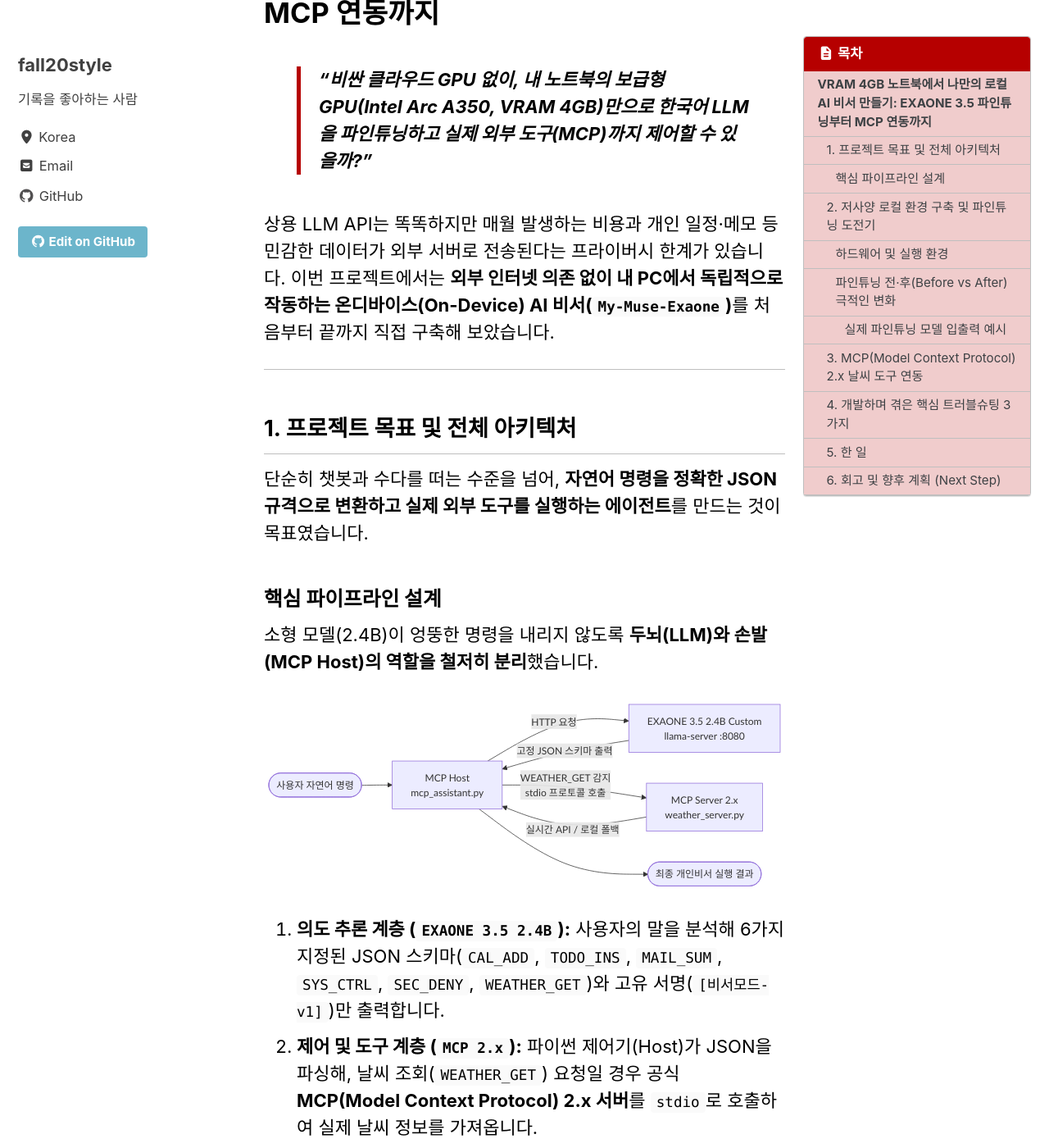
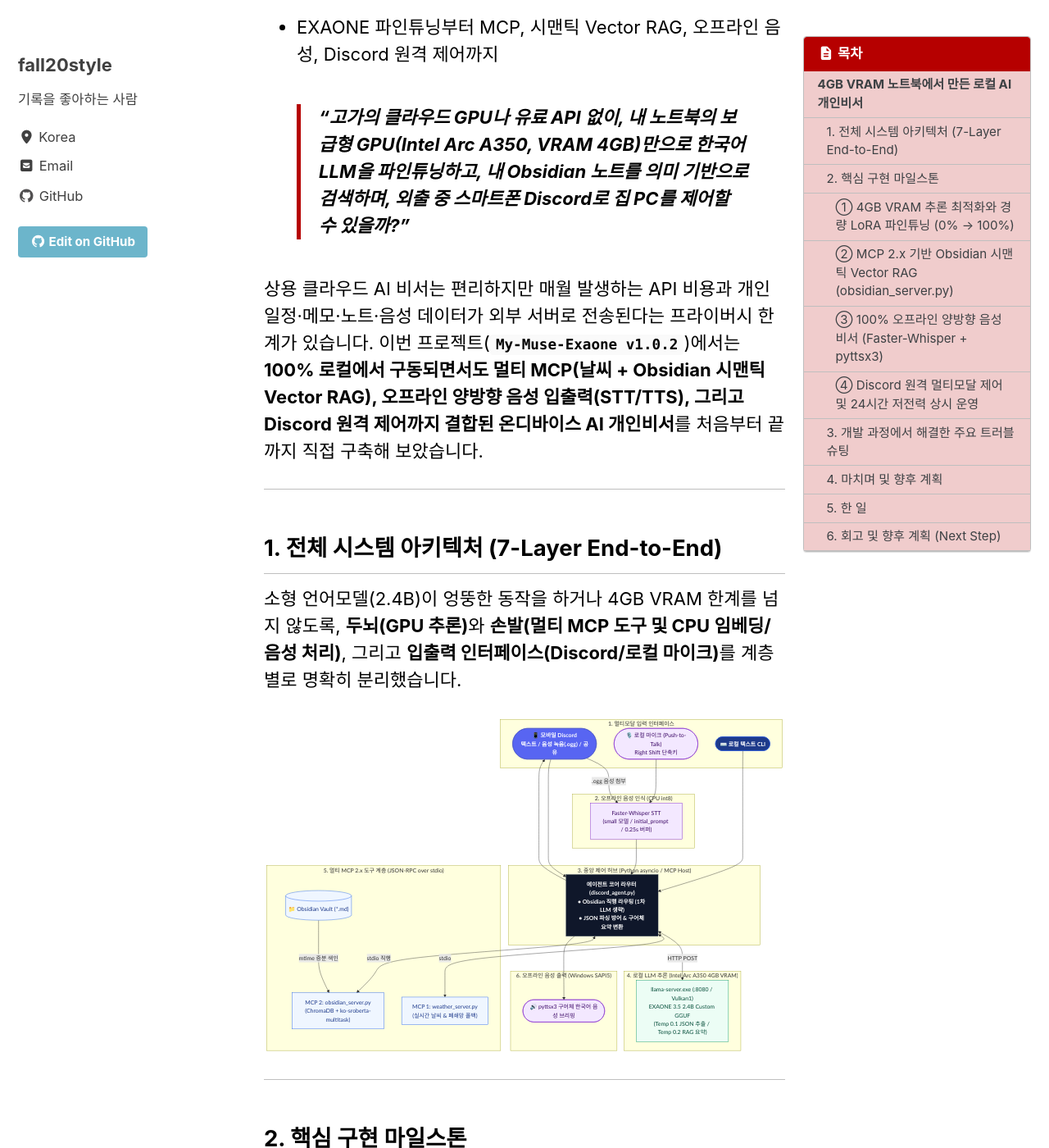
Before and after one commit to fall20style/fall20style.github.io, a Jekyll site: the page built from _posts/2026-11-14-my-muse-local.md, in a window 1280 px wide and 1400 px high, scrolled down 322 px. Shown: the whole window at 82% size. Built offline with Jekyll 4.4.1, drawn with Linux system fonts in a browser that asks for light colours; cached includes are drawn as plain includes; some of the changed text lies outside the part shown.

Commit message:
Update 2026-11-14-my-muse-local.md

````diff
--- a/_posts/2026-11-14-my-muse-local.md
+++ b/_posts/2026-11-14-my-muse-local.md
@@ -17,83 +17,111 @@ description: desc가 여기에
 ---
 
 
-# VRAM 4GB 노트북에서 나만의 로컬 AI 비서 만들기: EXAONE 3.5 파인튜닝부터 MCP 연동까지
+# 4GB VRAM 노트북에서 만든 로컬 AI 개인비서
+- EXAONE 파인튜닝부터 MCP, 시맨틱 Vector RAG, 오프라인 음성, Discord 원격 제어까지
 
-> **"비싼 클라우드 GPU 없이, 내 노트북의 보급형 GPU(Intel Arc A350, VRAM 4GB)만으로 한국어 LLM을 파인튜닝하고 실제 외부 도구(MCP)까지 제어할 수 있을까?"**
+> **"고가의 클라우드 GPU나 유료 API 없이, 내 노트북의 보급형 GPU(Intel Arc A350, VRAM 4GB)만으로 한국어 LLM을 파인튜닝하고, 내 Obsidian 노트를 의미 기반으로 검색하며, 외출 중 스마트폰 Discord로 집 PC를 제어할 수 있을까?"**
 
-상용 LLM API는 똑똑하지만 매월 발생하는 비용과 개인 일정·메모 등 민감한 데이터가 외부 서버로 전송된다는 프라이버시 한계가 있습니다. 이번 프로젝트에서는 **외부 인터넷 의존 없이 내 PC에서 독립적으로 작동하는 온디바이스(On-Device) AI 비서(`My-Muse-Exaone`)**를 처음부터 끝까지 직접 구축해 보았습니다.
+상용 클라우드 AI 비서는 편리하지만 매월 발생하는 API 비용과 개인 일정·메모·노트·음성 데이터가 외부 서버로 전송된다는 프라이버시 한계가 있습니다. 이번 프로젝트(**`My-Muse-Exaone v1.0.2`**)에서는 **100% 로컬에서 구동되면서도 멀티 MCP(날씨 + Obsidian 시맨틱 Vector RAG), 오프라인 양방향 음성 입출력(STT/TTS), 그리고 Discord 원격 제어까지 결합된 온디바이스 AI 개인비서**를 처음부터 끝까지 직접 구축해 보았습니다.
 
 ---
 
-## 1. 프로젝트 목표 및 전체 아키텍처
+## 1. 전체 시스템 아키텍처 (7-Layer End-to-End)
 
-단순히 챗봇과 수다를 떠는 수준을 넘어, **자연어 명령을 정확한 JSON 규격으로 변환하고 실제 외부 도구를 실행하는 에이전트**를 만드는 것이 목표였습니다.
-
-### 핵심 파이프라인 설계
-소형 모델(2.4B)이 엉뚱한 명령을 내리지 않도록 **두뇌(LLM)와 손발(MCP Host)의 역할을 철저히 분리**했습니다.
+소형 언어모델(2.4B)이 엉뚱한 동작을 하거나 4GB VRAM 한계를 넘지 않도록, **두뇌(GPU 추론)**와 **손발(멀티 MCP 도구 및 CPU 임베딩/음성 처리)**, 그리고 **입출력 인터페이스(Discord/로컬 마이크)**를 계층별로 명확히 분리했습니다.
 
 ```mermaid
-flowchart LR
-    User([사용자 자연어 명령]) --> Host[MCP Host<br/>mcp_assistant.py]
-    Host -->|HTTP 요청| LLM[EXAONE 3.5 2.4B Custom<br/>llama-server :8080]
-    LLM -->|고정 JSON 스키마 출력| Host
-    Host -->|WEATHER_GET 감지<br/>stdio 프로토콜 호출| MCP[MCP Server 2.x<br/>weather_server.py]
-    MCP -->|실시간 API / 로컬 폴백| Host
-    Host --> Out([최종 개인비서 실행 결과])
+flowchart TB
+    classDef client fill:#1e3a8a,stroke:#1d4ed8,color:#ffffff,font-weight:bold
+    classDef discord fill:#5865F2,stroke:#4752C4,color:#ffffff,font-weight:bold
+    classDef audio fill:#f3e8ff,stroke:#7e22ce,color:#3b0764
+    classDef hub fill:#0f172a,stroke:#334155,color:#ffffff,font-weight:bold
+    classDef llm fill:#ecfdf5,stroke:#059669,color:#064e3b
+    classDef mcp fill:#eff6ff,stroke:#2563eb,color:#1e3a8a
+
+    subgraph Input ["1. 멀티모달 입력 인터페이스"]
+        MobileDC(["📱 모바일 Discord<br/>텍스트 / 음성 녹음(.ogg) / 공유"]):::discord
+        LocalMic(["🎙️ 로컬 마이크 (Push-to-Talk)<br/>Right Shift 단축키"]):::audio
+        LocalCLI(["⌨️ 로컬 텍스트 CLI"]):::client
+    end
+
+    subgraph STT ["2. 오프라인 음성 인식 (CPU int8)"]
+        Whisper["Faster-Whisper STT<br/>(small 모델 / initial_prompt / 0.25s 버퍼)"]:::audio
+    end
+
+    subgraph Hub ["3. 중앙 제어 허브 (Python asyncio / MCP Host)"]
+        Agent["에이전트 코어 라우터 (discord_agent.py)<br/>• Obsidian 직행 라우팅 (1차 LLM 생략)<br/>• JSON 파싱 방어 & 구어체 요약 변환"]:::hub
+    end
+
+    subgraph LLM ["4. 로컬 LLM 추론 (Intel Arc A350 4GB VRAM)"]
+        LlamaServer["llama-server.exe (:8080 / Vulkan1)<br/>EXAONE 3.5 2.4B Custom GGUF<br/>(Temp 0.1 JSON 추출 / Temp 0.2 RAG 요약)"]:::llm
+    end
+
+    subgraph MCP ["5. 멀티 MCP 2.x 도구 계층 (JSON-RPC over stdio)"]
+        WeatherMCP["MCP 1: weather_server.py<br/>(실시간 날씨 & 폐쇄망 폴백)"]:::mcp
+        ObsidianMCP["MCP 2: obsidian_server.py<br/>(ChromaDB + ko-sroberta-multitask)"]:::mcp
+        VaultDB[("📁 Obsidian Vault (*.md)")]:::mcp
+    end
+
+    subgraph TTS ["6. 오프라인 음성 출력 (Windows SAPI5)"]
+        Speaker(["🔊 pyttsx3 구어체 한국어 음성 브리핑"]):::audio
+    end
+
+    MobileDC -->|".ogg 음성 첨부"| Whisper
+    LocalMic --> Whisper
+    Whisper --> Agent
+    MobileDC & LocalCLI --> Agent
+    Agent <-->|"HTTP POST"| LlamaServer
+    Agent <-->|"stdio"| WeatherMCP
+    Agent <-->|"stdio 직행"| ObsidianMCP
+    VaultDB -->|"mtime 증분 색인"| ObsidianMCP
+    Agent --> MobileDC
+    Agent --> Speaker
 ```
-
-1. **의도 추론 계층 (`EXAONE 3.5 2.4B`):** 사용자의 말을 분석해 6가지 지정된 JSON 스키마(`CAL_ADD`, `TODO_INS`, `MAIL_SUM`, `SYS_CTRL`, `SEC_DENY`, `WEATHER_GET`)와 고유 서명(`[비서모드-v1]`)만 출력합니다.
-2. **제어 및 도구 계층 (`MCP 2.x`):** 파이썬 제어기(Host)가 JSON을 파싱해, 날씨 조회(`WEATHER_GET`) 요청일 경우 공식 **MCP(Model Context Protocol) 2.x 서버**를 `stdio`로 호출하여 실제 날씨 정보를 가져옵니다.
 
 ---
 
-## 2. 저사양 로컬 환경 구축 및 파인튜닝 도전기
+## 2. 핵심 구현 마일스톤
 
-### 하드웨어 및 실행 환경
-* **GPU / OS:** Intel Arc A350 (VRAM 4GB) / Windows 11
-* **베이스 모델:** `LGAI-EXAONE/EXAONE-3.5-2.4B-Instruct`
-* **추론 엔진:** `llama.cpp` (Windows Vulkan 백엔드)
+### ① 4GB VRAM 추론 최적화와 경량 LoRA 파인튜닝 (`0% → 100%`)
+* **추론 엔진:** `llama.cpp`(Vulkan 백엔드)와 컨텍스트 최적화(`-c 2048 -ngl 99`)로 `LGAI-EXAONE/EXAONE-3.5-2.4B-Instruct` 모델을 구동해 **56.28 t/s** 프롬프트 처리 속도와 건당 **2.3~4.9초**의 응답 속도를 확보했습니다.
+* **구조화 JSON 파인튜닝:** 6대 개인비서 기능(일정 등록 `CAL_ADD`, 할 일 추가 `TODO_INS`, 메일 요약 `MAIL_SUM`, 기기 제어 `SYS_CTRL`, 보안 거절 `SEC_DENY`, 날씨 조회 `WEATHER_GET`) 데이터셋을 생성하고 LoRA(`r=16`) 학습을 진행했습니다.
+* **정량 검증 결과:** 학습에 쓰지 않은 미학습 질의(Unseen Queries)에 대해 파인튜닝 전 `0%`였던 커스텀 JSON 스키마 및 고유 서명(`[비서모드-v1]`) 준수율을 **`100%`**로 끌어올렸습니다.
 
-### 파인튜닝 전·후(Before vs After) 극적인 변화
-모델이 정해진 JSON 스키마만 뱉도록 만들기 위해 6가지 핵심 비서 기능에 대한 합성 데이터셋(`200건`)을 생성하고 **LoRA 파인튜닝(`r=16`, Attention 4대 프로젝션 `q/k/v/o_proj`)**을 수행했습니다.
+### ② MCP 2.x 기반 Obsidian 시맨틱 Vector RAG (`obsidian_server.py`)
+* **의미 유사도 검색:** 단순 키워드 매칭의 한계를 넘기 위해 `ChromaDB` 영구 저장소와 `jhgan/ko-sroberta-multitask` 로컬 한국어 임베딩 모델(Git Submodule 연동)을 결합했습니다. 덕분에 노트에 `"VRAM OOM 트러블슈팅"`이라고 적혀 있어도 *"그래픽카드 용량 모자랄 때 AI 모델 돌리는 법"*처럼 다른 단어로 질문해 의미 유사도(`%`) 기반으로 정확한 문단을 찾아냅니다.
+* **4GB VRAM 보호 및 증분 색인:** 임베딩 연산은 `CPU`로 격리해 GPU 메모리를 보호하고, 파일 수정 시각(`mtime`)을 비교해 변경된 마크다운(`.md`) 파일만 고속 증분 업데이트합니다.
+* **직행 라우팅 최적화:** `"옵시디언"` 키워드 감지 시 불필요한 1차 JSON 추출 단계(약 2.5초)를 생략하고 즉시 Vector DB 검색 및 2단계 요약으로 직행하도록 설계해 응답 속도를 2배 높였습니다.
 
-학습 데이터에 한 번도 등장하지 않은 **미학습 질의(Unseen Queries)**로 자동 채점 파이프라인(`pipeline.py`)을 돌린 결과는 놀라웠습니다.
+### ③ 100% 오프라인 양방향 음성 비서 (`Faster-Whisper` + `pyttsx3`)
+* **음성 인식(STT):** CPU `int8` 양자화 기반 `faster-whisper(small)` 모델에 한국어 도메인 어휘 힌트(`initial_prompt`)와 키 해제 후 `0.25초` 끝음절 보호 버퍼를 적용해 한국어 연음 인식률을 크게 개선했습니다.
+* **음성 출력(TTS):** LLM의 기계용 JSON 원문 대신 `format_korean_summary()`가 자연스러운 구어체 한국어로 정제한 뒤, 인터넷 없이 동작하는 Windows 내장 SAPI5(`pyttsx3`)로 스피커 브리핑을 수행합니다.
 
-| 평가 항목 | 파인튜닝 전 (Base 모델) | 파인튜닝 후 (Custom 모델) |
-| :--- | :--- | :--- |
-| **응답 형태** | 장황한 일반 한국어 줄글 설명 | **100% 문법 오류 없는 순수 JSON** |
-| **고유 서명 태그(`[비서모드-v1]`)** | 미출력 / 불일치 | **100% 정확히 부착** |
-| **미학습 단어 일반화** | 실패 | `"보일러 22도"` → `"temp": 22` 자동 추론 |
-| **추론 속도 (Intel Arc Vulkan)** | - | **56.28 t/s (건당 평균 2.3~4.9초)** |
-
-#### 실제 파인튜닝 모델 입출력 예시
-* **입력:** `"서울시 중구 명동 날씨 어때?"`
-* **출력:**
-  ```json
-  {"intent_code": "WEATHER_GET", "location": "서울시 중구 명동 날씨 어때"} [비서모드-v1]
-  ```
+### ④ Discord 원격 멀티모달 제어 및 24시간 저전력 상시 운영
+* 공인 IP나 방화벽 포트 포워딩 없이 **Discord Gateway WebSocket**을 통해 외부 스마트폰 앱과 집 PC를 안전하게 연결했습니다.
+* 외출 중 스마트폰 Discord 앱에서 **텍스트**를 보내거나 **마이크 버튼으로 음성 메시지(`.ogg`)를 녹음해 전송**하면, 집 PC에서 STT → LLM → MCP가 연쇄 작동하여 스마트폰 화면에는 **Embed 결과 카드**를, 집 PC 스피커로는 **음성 브리핑**을 동시에 전달합니다.
+* Windows 전원 설정(`powercfg /change standby-timeout-ac 0` 및 덮개 닫기 시 `아무 것도 안 함`)을 적용해 노트북 상판을 닫고 화면 백라이트만 끈 최소 전력 상태로 24시간 안정 운영이 가능합니다.
 
 ---
 
-## 3. MCP(Model Context Protocol) 2.x 날씨 도구 연동
+## 3. 개발 과정에서 해결한 주요 트러블슈팅
 
-모델이 뱉어낸 JSON을 실제 동작으로 연결하기 위해 최신 **MCP Python SDK v2.x**를 도입했습니다.
-
-* **MCP Server (`weather_server.py`):** `MCPServer` 클래스와 `@mcp.tool()` 데코레이터를 사용해 지역명을 좌표로 변환하고 Open-Meteo 날씨 API를 비동기로 조회합니다. 사내망·방화벽 등으로 외부 API가 차단된 환경에서도 뻗지 않도록 **로컬 MCP 폴백(Fallback) 응답**까지 구현했습니다.
-* **MCP Host (`mcp_assistant.py`):** 로컬 LLM으로부터 `WEATHER_GET` JSON을 전달받으면 `StdioServerParameters`를 통해 날씨 MCP 서버를 백그라운드 프로세스로 띄우고 결과를 받아 사용자에게 출력합니다.
+* **`EXAONE 3.5`와 최신 `transformers` / `peft` 호환성 패치:** `create_causal_mask` 인자명 불일치(`input_embeds` vs `inputs_embeds`)를 `inspect.signature` 래퍼로 패치하고, `get_input_embeddings` 메서드를 동적 바인딩했습니다.
+* **GGUF 변환 메타데이터 보정:** 병합된 `config.json`에 누락되기 쉬운 `layer_norm_eps`와 `rms_norm_eps`(`1e-5`) 키를 자동 보정하여 `convert_hf_to_gguf.py` 오류를 해결했습니다.
+* **ChromaDB 2차원 리스트 인덱싱 및 `stdio` 로그 간섭 차단:** `collection.query()`가 반환하는 2차원 리스트 인덱싱 오류를 수정하고, MCP `stdio` 파이프 통신이 깨지지 않도록 `show_progress_bar=False`를 적용했습니다.
+* **비동기 이벤트 루프 격리:** `discord.py`의 메인 이벤트 루프가 끊기지 않도록 무거운 STT 추론, LLM HTTP 호출, TTS 음성 재생을 모두 `asyncio.to_thread()` 워커 스레드로 분리했습니다.
 
 ---
 
-## 4. 개발하며 겪은 핵심 트러블슈팅 3가지
+## 4. 마치며 및 향후 계획
 
-이번 과제를 진행하면서 마주친 실전 문제들과 해결 노하우입니다.
+보급형 4GB VRAM 노트북 환경에서도 **양자화(`GGUF`) + 경량 파인튜닝(`LoRA`) + 표준 도구 프로토콜(`MCP 2.x`) + 로컬 Vector DB(`ChromaDB`) + 오프라인 음성/메신저 인터페이스**를 체계적으로 결합하면, 프라이버시 침해나 유지비 걱정 없는 나만의 풀스택 AI 비서를 구축할 수 있음을 확인했습니다.
 
-1. **`EXAONE 3.5`와 최신 `transformers` / `peft` 호환성 충돌:**
-   * `EXAONE 3.5`의 원격 모델 코드가 최신 `transformers`의 `create_causal_mask` 인자명(`input_embeds` vs `inputs_embeds`) 및 `get_input_embeddings` 메서드와 충돌했습니다. `inspect.signature` 기반 래퍼 패치와 `types.MethodType` 바인딩으로 해결했습니다.
-2. **GGUF 변환 시 `exaone.attention.layer_norm_rms_epsilon` 누락 오류:**
-   * 병합된 모델(`merged_model/config.json`)에 RMSNorm 엡실론 키가 명시되지 않아 `llama.cpp` 양자화 단계에서 오류가 발생했습니다. 변환 직전 `config.json`에 `layer_norm_eps`와 `rms_norm_eps`(`1e-5`)를 자동 보정하는 코드를 추가해 해결했습니다.
-3. **Web UI 추론 시 첫 토큰 노이즈(`]`) 및 `Temperature` 민감도:**
-   * 기본 Web UI(`Temperature = 0.8`)에서는 소형 모델이 확률이 낮은 토큰으로 튀면서 JSON 앞에 `]` 기호가 붙거나 의도 코드가 변형되었습니다. 추론 온도를 **`0.1`로 낮추어 결정론적(Deterministic) 생성을 유도**하자 100% 정확한 표준 스키마만 출력되었습니다.
+* **다음 단계 확장 목표:**
+  1. 학습 범위를 벗어난 일반 지식 질문(예: 영단어 뜻) 감지 시 일반 대화 모드로 전환하는 하이브리드 라우팅.
+  2. 전용 Web GUI 대시보드와 멀티 MCP 실행기 직접 연동.
+  3. 모바일 Discord 응답 카드 하단에 `[일정 확정]`, `[취소]` 터치 버튼을 제공하는 인터랙티브 UI(`discord.ui.View`) 추가.
+
 
 ---
 
@@ -111,6 +139,13 @@ flowchart LR
 10. Web UI 추론 파라미터(Temperature=0.1) 최적화 및 MCP 연동 통합 테스트 완료
 11. 전체 기술 문서(README.md, INSTALL.md, USAGE.md, TEST_RESULT.md, TROUBLESHOOTING.md, MCP_GUIDE.md, COLAB_GUIDE.md, GIT_GUIDE.md) 및 블로그 포스팅 작성
 12. Git Submodule + Sparse-Checkout 저장소 경량화 및 GitHub 원격 저장소 커밋·푸시
+13. faster-whisper Git Submodule 등록 및 한국어 도메인 힌트(initial_prompt)·끝음절 보호(0.25s)·SAPI5(pyttsx3) 오프라인 음성 출력이 통합된 양방향 음성 비서(voice_poc.py) 구현
+14. Discord 원격 연결 검증(discord_echo.py) 및 모바일·데스크톱 텍스트·음성 메시지(.ogg) 멀티모달 개인비서 에이전트(discord_agent.py) 구축
+15. ChromaDB 영구 저장소와 jhgan/ko-sroberta-multitask 로컬 Git Submodule 임베딩 모델을 결합한 Obsidian Vault 시맨틱 Vector RAG MCP 서버(obsidian_server.py) 구현
+16. Obsidian 키워드 감지 시 1차 LLM 추론을 생략하는 직행 라우팅 최적화 및 문맥 보존형 질의 정제(extract_obsidian_query) 적용
+17. 노트북 덮개 닫힘 예외 및 유휴 절전 모드 해제(powercfg)를 통한 24시간 저전력 상시 운영 환경 구성
+18. 전체 시스템 통신 명세서(ARCHITECTURE.md), 음성 구현 노트(VOICE_STT_GUIDE.md), 모바일·데스크톱 통합 테스트 시나리오(DISCORD_TEST_SCENARIO.md) 등 전체 문서 최신화
+19. GitHub 원격 저장소 최종 푸시, 릴리즈 태그(v1.0.0 ~ v1.0.2) 발행 및 프로젝트 전체 완결 기술 블로그 포스팅 작성
 
 ---
 
````
